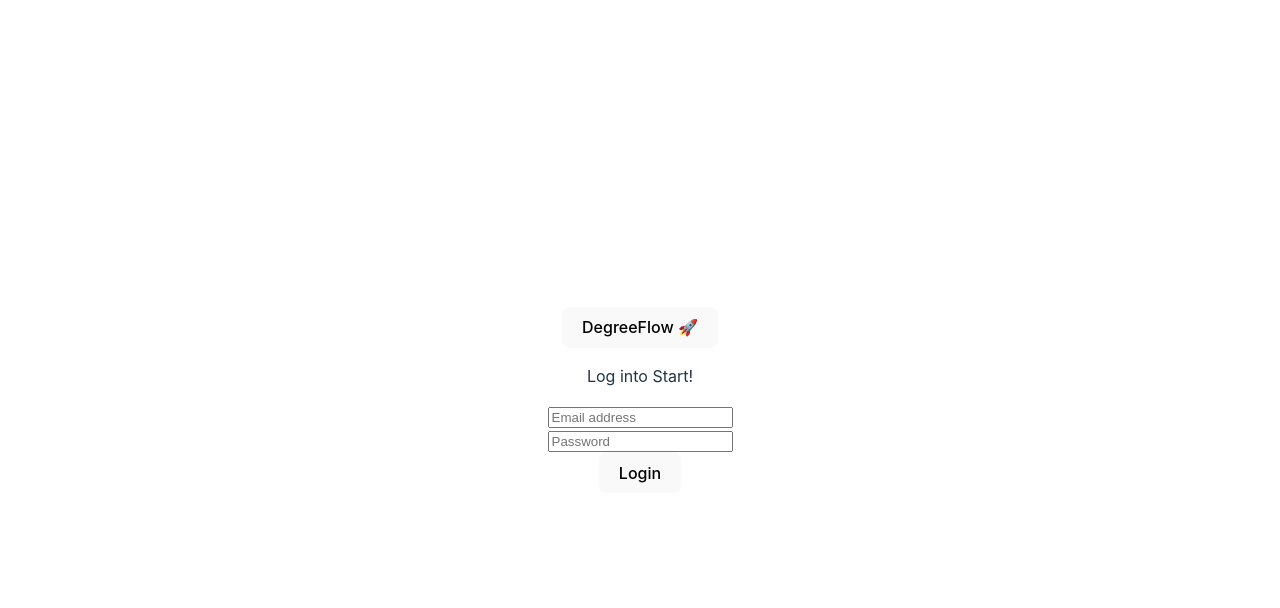
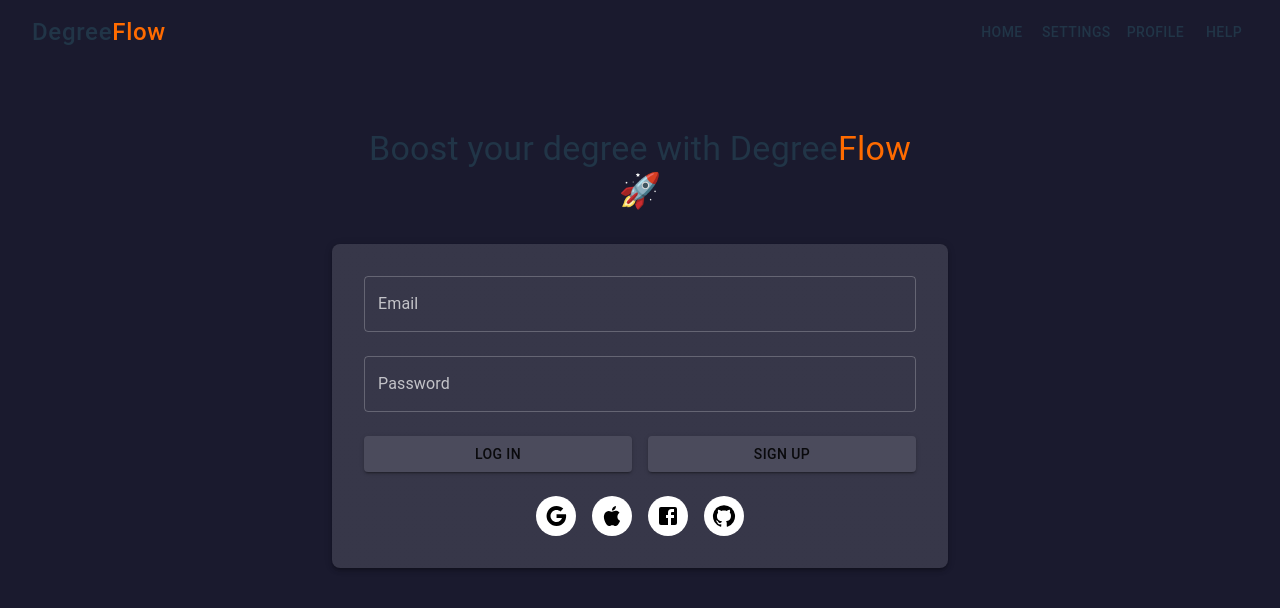
Before and after one commit to jacky030214/Emory-CS-370, a React (Vite) app: page /login in a window 1280 px wide. Shown: the top 608 px of the page. Built offline with nearby package versions, Linux system fonts and the light colour scheme.

Commit message:
feat: Add Login page with Material-UI components

```diff
--- a/src/pages/Login_Page.jsx
+++ b/src/pages/Login_Page.jsx
@@ -1,67 +1,181 @@
-import React, { useState } from 'react'
-import { useNavigate } from 'react-router-dom'
+import React from 'react';
+import {
+  Box,
+  Button,
+  TextField,
+  Typography,
+  IconButton,
+  AppBar,
+  Toolbar,
+  Container,
+  Paper,
+  Stack
+} from '@mui/material';
+import { ThemeProvider, createTheme } from '@mui/material/styles';
+import { Google, Apple, Facebook, GitHub } from '@mui/icons-material';
+import { Link } from 'react-router-dom';
 
-function Login_Page() {
-  const [email, setEmail] = useState('')
-  const [password, setPassword] = useState('')
-  const navigate = useNavigate()
+// Create dark theme
+const darkTheme = createTheme({
+  palette: {
+    mode: 'dark',
+    primary: {
+      main: '#ff6b00', // Orange color for Flow
+    },
+    background: {
+      default: '#1a1a2e',
+      paper: '#1a1a2e',
+    },
+  },
+});
 
-  const handleSubmit = (e) => {
-    e.preventDefault()
-    console.log('Login attempt:', { email, password })
-    navigate('/dashboard')
-  }
+const Login_Page = () => {
+  return (
+    <ThemeProvider theme={darkTheme}>
+      <Box sx={{ minHeight: '100vh', bgcolor: 'background.default' }}>
+        {/* Header */}
+        <AppBar position="static" color="transparent" elevation={0}>
+          <Toolbar>
+            <Link
+              to="/"
+              style={{ textDecoration: 'none', color: 'inherit' }}
+            >
+              <Button
+                color="inherit"
+                sx={{
+                  fontSize: '24px',
+                  textTransform: 'none',
+                  '& .flow': { color: 'primary.main' }
+                }}
+              >
+                Degree<span className="flow">Flow</span>
+              </Button>
+            </Link>
+            <Box sx={{ flexGrow: 1 }} />
+            <Link to="/" style={{ textDecoration: 'none', color: 'inherit' }}>
+              <Button color="inherit">Home</Button>
+            </Link>
+            <Link to="/settings" style={{ textDecoration: 'none', color: 'inherit' }}>
+              <Button color="inherit">Settings</Button>
+            </Link>
+            <Link to="/profile" style={{ textDecoration: 'none', color: 'inherit' }}>
+              <Button color="inherit">Profile</Button>
+            </Link>
+            <Link to="/help" style={{ textDecoration: 'none', color: 'inherit' }}>
+              <Button color="inherit">Help</Button>
+            </Link>
+          </Toolbar>
+        </AppBar>
 
-  return (
-    <div className="min-h-screen bg-gray-100 flex items-center justify-center py-16 px-6 sm:px-8 lg:px-12">
-      <div className="max-w-lg w-full space-y-12">
-        <div>
-          <button
-            onClick={() => navigate('/')}
-            className="w-full text-center text-5xl font-bold text-gray-900 hover:text-gray-600 transition-colors"
+        {/* Main Content */}
+        <Container maxWidth="sm">
+          <Box
+            sx={{
+              mt: 8,
+              display: 'flex',
+              flexDirection: 'column',
+              alignItems: 'center',
+            }}
           >
-            DegreeFlow 🚀
-          </button>
-          <p className="mt-4 text-center text-lg text-gray-600">
-            Log into Start!
-          </p>
-        </div>
-        <form className="mt-12 space-y-8" onSubmit={handleSubmit}>
-          <div className="rounded-md -space-y-px">
-            <div>
-              <input
-                type="email"
-                required
-                className="appearance-none rounded-lg relative block w-full px-4 py-3 border border-gray-300 placeholder-gray-500 text-gray-900 focus:outline-none focus:ring-blue-500 focus:border-blue-500 focus:z-10 text-lg"
-                placeholder="Email address"
-                value={email}
-                onChange={(e) => setEmail(e.target.value)}
-              />
-            </div>
-            <div className="mt-6">
-              <input
-                type="password"
-                required
-                className="appearance-none rounded-lg relative block w-full px-4 py-3 border border-gray-300 placeholder-gray-500 text-gray-900 focus:outline-none focus:ring-blue-500 focus:border-blue-500 focus:z-10 text-lg"
-                placeholder="Password"
-                value={password}
-                onChange={(e) => setPassword(e.target.value)}
-              />
-            </div>
-          </div>
+            <Typography variant="h4" gutterBottom sx={{ mb: 4 }}>
+              Boost your degree with Degree<span style={{ color: '#ff6b00' }}>Flow</span>🚀
+            </Typography>
 
-          <div>
-            <button
-              type="submit"
-              className="group relative w-full flex justify-center py-4 px-6 border border-transparent text-lg font-medium rounded-lg text-white bg-blue-600 hover:bg-blue-700 focus:outline-none focus:ring-2 focus:ring-offset-2 focus:ring-blue-500"
+            <Paper
+              elevation={3}
+              sx={{
+                p: 4,
+                width: '100%',
+                bgcolor: 'rgba(255, 255, 255, 0.05)',
+                borderRadius: 2
+              }}
             >
-              Login
-            </button>
-          </div>
-        </form>
-      </div>
-    </div>
-  )
-}
+              <Stack spacing={3}>
+                <TextField
+                  fullWidth
+                  label="Email"
+                  variant="outlined"
+                />
+                <TextField
+                  fullWidth
+                  label="Password"
+                  type="password"
+                  variant="outlined"
+                />
+                <Stack
+                  direction="row"
+                  spacing={2}
+                  sx={{ mt: 2 }}
+                >
+                  <Button
+                    fullWidth
+                    variant="contained"
+                    sx={{
+                      bgcolor: 'rgba(255, 255, 255, 0.1)',
+                      '&:hover': { bgcolor: 'rgba(255, 255, 255, 0.2)' }
+                    }}
+                  >
+                    Log in
+                  </Button>
+                  <Button
+                    fullWidth
+                    variant="contained"
+                    sx={{
+                      bgcolor: 'rgba(255, 255, 255, 0.1)',
+                      '&:hover': { bgcolor: 'rgba(255, 255, 255, 0.2)' }
+                    }}
+                  >
+                    Sign up
+                  </Button>
+                </Stack>
 
-export default Login_Page
+                {/* Social Login Buttons */}
+                <Stack
+                  direction="row"
+                  spacing={2}
+                  justifyContent="center"
+                  sx={{ mt: 2 }}
+                >
+                  <IconButton
+                    sx={{
+                      bgcolor: 'white',
+                      '&:hover': { bgcolor: '#f5f5f5' }
+                    }}
+                  >
+                    <Google sx={{ color: '#000' }} />
+                  </IconButton>
+                  <IconButton
+                    sx={{
+                      bgcolor: 'white',
+                      '&:hover': { bgcolor: '#f5f5f5' }
+                    }}
+                  >
+                    <Apple sx={{ color: '#000' }} />
+                  </IconButton>
+                  <IconButton
+                    sx={{
+                      bgcolor: 'white',
+                      '&:hover': { bgcolor: '#f5f5f5' }
+                    }}
+                  >
+                    <Facebook sx={{ color: '#000' }} />
+                  </IconButton>
+                  <IconButton
+                    sx={{
+                      bgcolor: 'white',
+                      '&:hover': { bgcolor: '#f5f5f5' }
+                    }}
+                  >
+                    <GitHub sx={{ color: '#000' }} />
+                  </IconButton>
+                </Stack>
+              </Stack>
+            </Paper>
+          </Box>
+        </Container>
+      </Box>
+    </ThemeProvider>
+  );
+};
+
+export default Login_Page;
```
